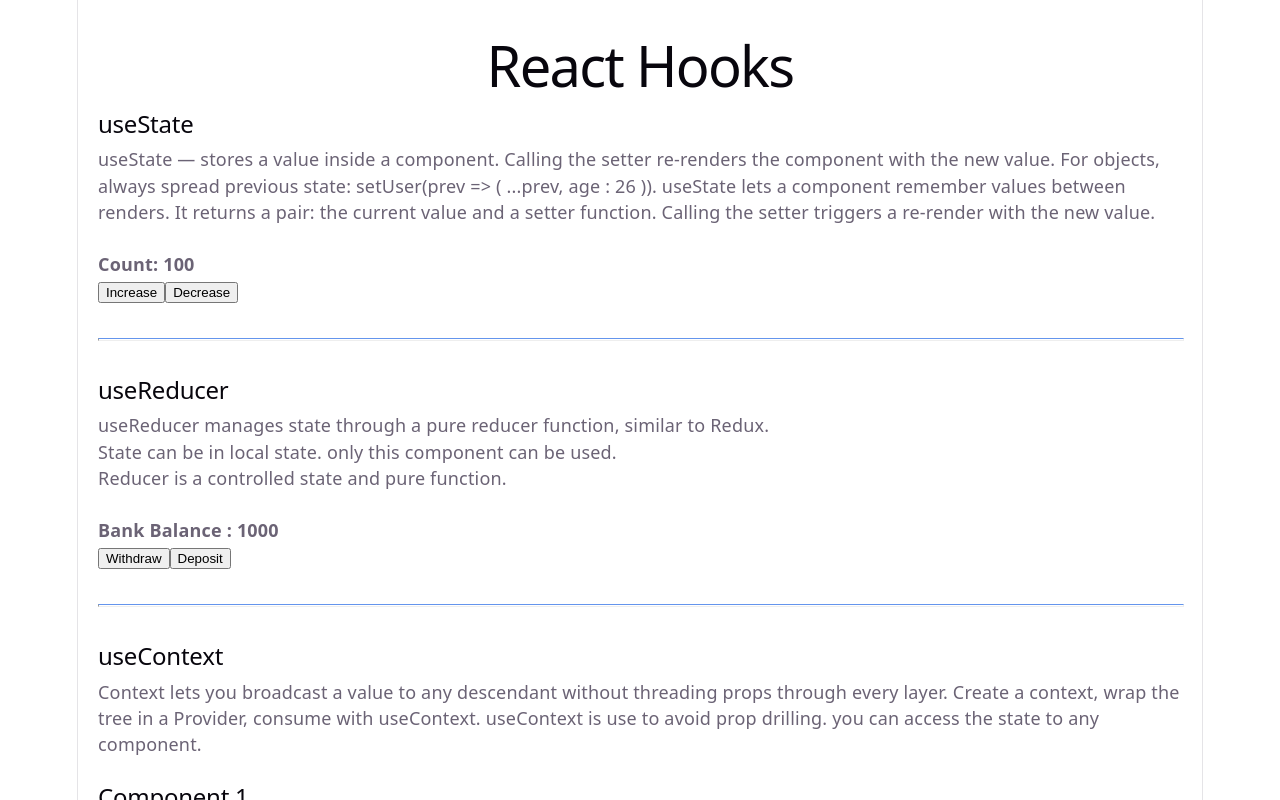
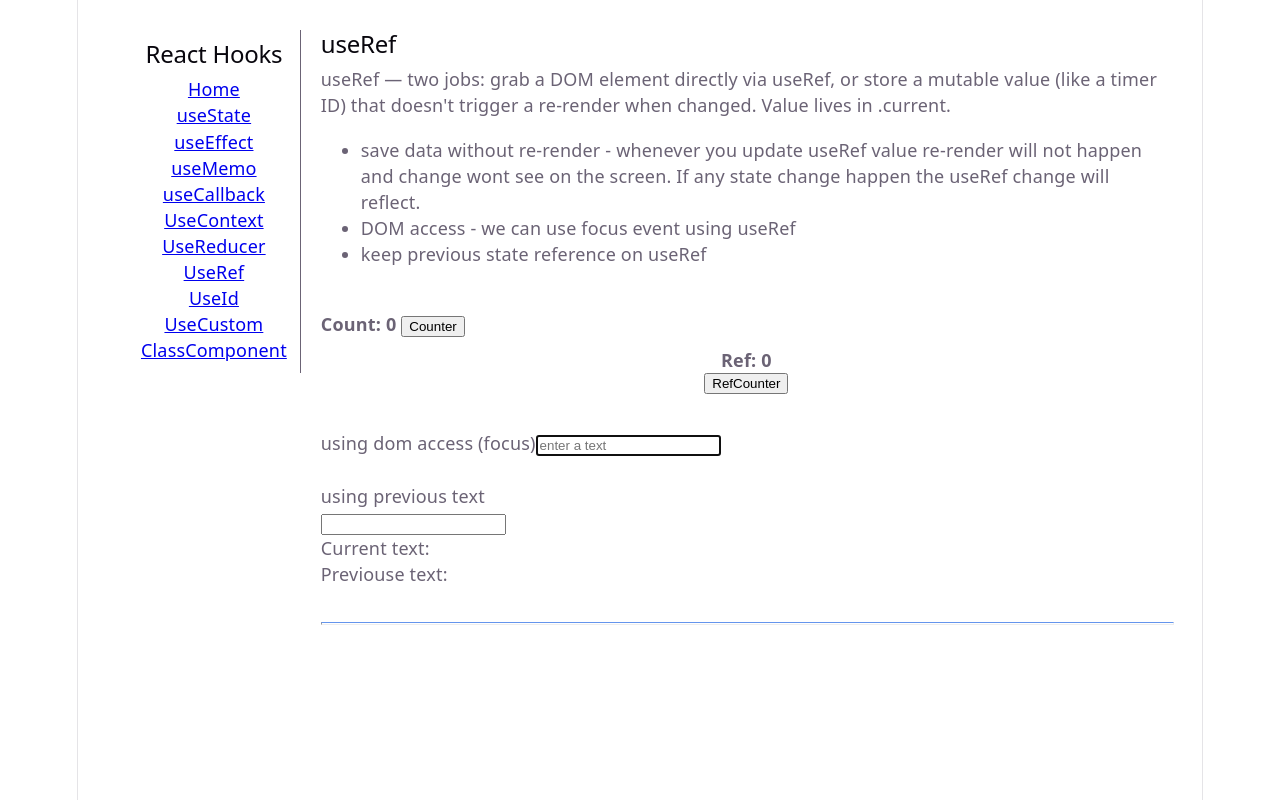
Before and after one commit to udayamca/react-hooks, a React (Vite) app: page /useref in a window 1280 px wide. Shown: the top 800 px of the page. Built offline with nearby package versions, Linux system fonts and the light colour scheme; no server answers.

Commit message:
adding react routes and class component

```diff
--- /dev/null
+++ b/components/ClassComponent.jsx
@@ -0,0 +1,13 @@
+import { Component } from "react";
+
+class ClassComponent extends Component {
+  render() {
+    return (
+      <>
+        <h2>Class Component</h2>
+      </>
+    );
+  }
+}
+
+export default ClassComponent;
--- /dev/null
+++ b/components/Home.jsx
@@ -0,0 +1,16 @@
+export default function Home() {
+  return (
+    <>
+      <div>
+        <h1>React Hooks</h1>
+        <div>
+          React Hooks are functions introduced in React that allow functional
+          components to use state, lifecycle features, context, refs, and other
+          React capabilities without needing class components. Hooks make
+          components cleaner, more reusable, and easier to manage by organizing
+          logic based on functionality instead of lifecycle methods.
+        </div>
+      </div>
+    </>
+  );
+}
--- /dev/null
+++ b/components/NavigateRoute.jsx
@@ -0,0 +1,57 @@
+import { Link } from "react-router-dom";
+
+export default function NavigateRoute() {
+  return (
+    <>
+      <div className="nav">
+        <div>
+          <h2>React Hooks</h2>
+        </div>
+        <div>
+          <ul
+            style={{
+              listStyleType: "none",
+              display: "grid",
+              margin: "0",
+              padding: "0",
+            }}
+          >
+            <li>
+              <Link to="/">Home</Link>
+            </li>
+            <li>
+              <Link to="/usestate">useState</Link>
+            </li>
+            <li>
+              <Link to="/useeffect">useEffect</Link>
+            </li>
+            <li>
+              <Link to="/usememo">useMemo</Link>
+            </li>
+            <li>
+              <Link to="/usecallback">useCallback</Link>
+            </li>
+            <li>
+              <Link to="/usecontext">UseContext</Link>
+            </li>
+            <li>
+              <Link to="/usereducer">UseReducer</Link>
+            </li>
+            <li>
+              <Link to="/useref">UseRef</Link>
+            </li>
+            <li>
+              <Link to="/useid">UseId</Link>
+            </li>
+            <li>
+              <Link to="/usecustom">UseCustom</Link>
+            </li>
+            <li>
+              <Link to="/classcomponent">ClassComponent</Link>
+            </li>
+          </ul>
+        </div>
+      </div>
+    </>
+  );
+}
--- /dev/null
+++ b/components/ReactRouter.jsx
@@ -0,0 +1,40 @@
+import { BrowserRouter, Routes, Route } from "react-router-dom";
+import UseState from "./UseState";
+import UseEffect from "./UseEffect";
+import UseMemo from "./UseMemo";
+import NavigateRoute from "./NavigateRoute";
+import UseCallback from "./UseCallback";
+import UseContext from "./UseContext";
+import UseReducer from "./UseReducer";
+import UseRef from "./UseRef";
+import UseId from "./UseId";
+import UseCustom from "./UseCustom";
+import ClassComponent from "./ClassComponent";
+import Home from "./Home";
+
+export default function ReactRouter() {
+  return (
+    <BrowserRouter>
+      <div className="router">
+        <div className="navbar" style={{ width: "20%" }}>
+          <NavigateRoute />
+        </div>
+        <div className="routes" style={{ width: "80%" }}>
+          <Routes>
+            <Route path="/" element={<Home />} />
+            <Route path="/usestate" element={<UseState />} />
+            <Route path="/useeffect" element={<UseEffect />} />
+            <Route path="/usememo" element={<UseMemo />} />
+            <Route path="/usecallback" element={<UseCallback />} />
+            <Route path="/usecontext" element={<UseContext />} />
+            <Route path="/usereducer" element={<UseReducer />} />
+            <Route path="/useref" element={<UseRef />} />
+            <Route path="/useid" element={<UseId />} />
+            <Route path="/usecustom" element={<UseCustom />} />
+            <Route path="/classcomponent" element={<ClassComponent />} />
+          </Routes>
+        </div>
+      </div>
+    </BrowserRouter>
+  );
+}
--- a/package.json
+++ b/package.json
@@ -11,7 +11,8 @@
   },
   "dependencies": {
     "react": "^19.2.4",
-    "react-dom": "^19.2.4"
+    "react-dom": "^19.2.4",
+    "react-router-dom": "^7.15.1"
   },
   "devDependencies": {
     "@eslint/js": "^9.39.4",
--- a/src/App.css
+++ b/src/App.css
@@ -1,9 +1,29 @@
 .flex {
   display: flex;
-  flex-direction: row;
+  flex-direction: column;
   margin: 10px;
+  justify-content: center;
+  align-items: center;
 
   div {
     margin-right: 10px;
   }
 }
+
+.router {
+  display: flex;
+  flex-direction: col;
+  margin: 10px;
+  justify-content: center;
+  align-items: top;
+}
+
+.nav {
+  display: flex;
+  flex-direction: column;
+  margin: 0 20px;
+  justify-content: center;
+  align-items: top;
+  border-right: 1px solid;
+  padding: 10px;
+}
--- a/src/App.jsx
+++ b/src/App.jsx
@@ -9,12 +9,16 @@ import UseEffect from "../components/UseEffect";
 import UseRef from "../components/UseRef";
 import UseId from "../components/UseId";
 import UseCustom from "../components/UseCustom";
+import ClassComponent from "../components/ClassComponent";
+import ReactRouter from "../components/ReactRouter";
+import NavigateRoute from "../components/NavigateRoute";
 
 function App() {
   return (
     <>
       <div style={{ margin: "20px" }}>
-        <h1>React Hooks</h1>
+        <ReactRouter />
+        {/*
         <UseState />
         <UseReducer />
         <UseContext />
@@ -24,6 +28,7 @@ function App() {
         <UseRef />
         <UseId />
         <UseCustom />
+        <ClassComponent /> */}
       </div>
     </>
   );
```
Also changed, not shown: 2 other files (tests, documents, lock files or other folders).
